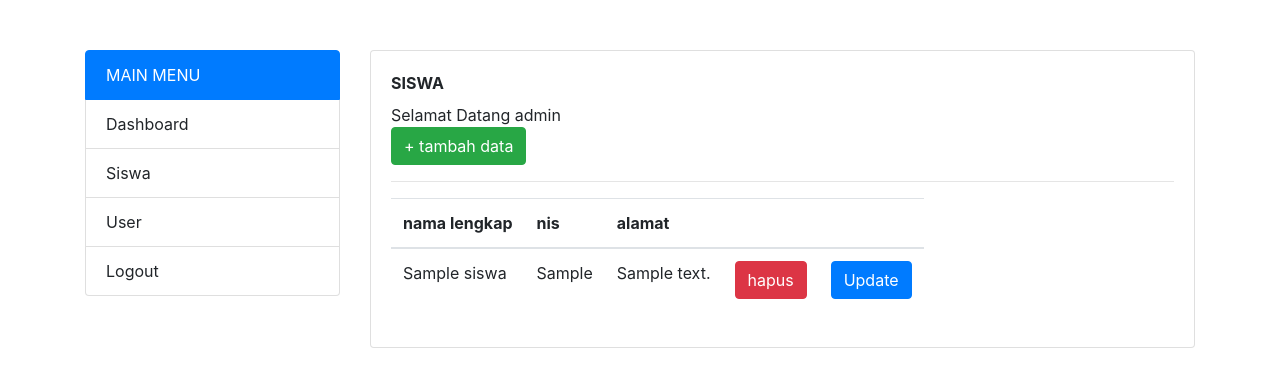
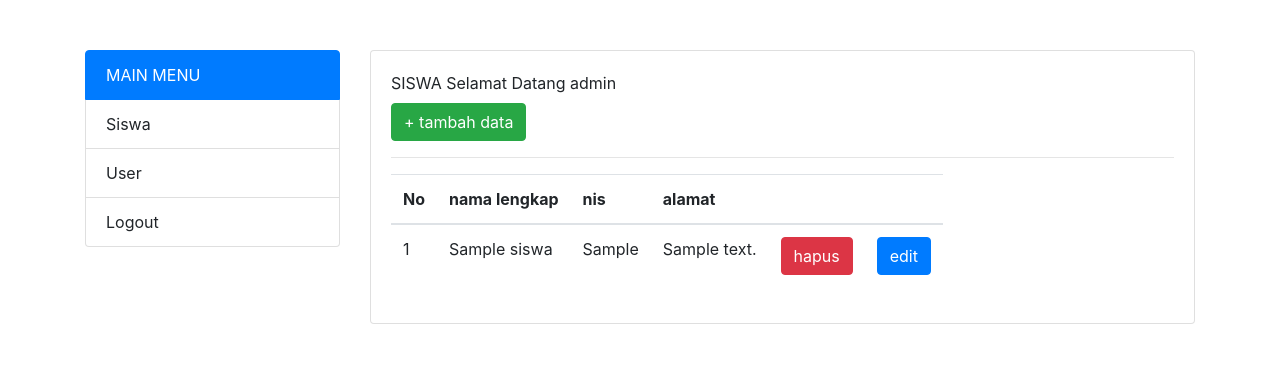
Before and after one commit to Matnay-14/PHP_MYSQLI_AJAX, a PHP site: page /modul-siswa/dashboard.php in a window 1280 px wide. Shown: the top 387 px of the page. Run offline with PHP 8.4, Linux system fonts and the light colour scheme; a user stored in the database is signed in; tables that the repository leaves empty hold one stand-in row (values such as "Sample post").

Commit message:
new commit

```diff
--- a/assets/menu.php
+++ b/assets/menu.php
@@ -1,9 +1,10 @@
 <div class="col-md-3">
     <ul class="list-group">
         <li class="list-group-item active">MAIN MENU</li>
-        <a href="dashboard.php" class="list-group-item" style="color: #212529;">Dashboard</a>
         <a href="http://<?php echo $_SERVER['SERVER_NAME'] ?>/PHP_MYSQLI_AJAX/modul-siswa/dashboard.php" class="list-group-item" style="color: #212529;">Siswa</a>
-        <a href="http://<?php echo $_SERVER['SERVER_NAME'] ?>/PHP_MYSQLI_AJAX/modul-user/dashboard.php" class="list-group-item" style="color: #212529;">User</a>
+        <?php if ($_SESSION['level'] == 1) { ?>
+            <a href="http://<?php echo $_SERVER['SERVER_NAME'] ?>/PHP_MYSQLI_AJAX/modul-user/dashboard.php" class="list-group-item" style="color: #212529;">User</a>
+        <?php } ?>
         <a href="http://<?php echo $_SERVER['SERVER_NAME'] ?>/PHP_MYSQLI_AJAX/modul-user/logout.php" class="list-group-item" style="color: #212529;">Logout</a>
     </ul>
 </div>
--- a/modul-siswa/dashboard.php
+++ b/modul-siswa/dashboard.php
@@ -24,12 +24,13 @@ if (isset($_POST['hapusSiswa'])) {
     $q = "DELETE FROM tbl_siswa WHERE id_siswa = '$id_siswa'";
     $connection->query($q);
 }
-//jika tombol update di klil
+// jika tombol update di klik
 if (isset($_POST['update'])) {
+    $id_siswa = $_POST['id_siswa'];
     $nama_lengkap = $_POST['nama_lengkap'];
     $nis = $_POST['nis'];
     $alamat = $_POST['alamat'];
-    $q = "UPDATE tbl_siswa SET nama_lengkap = '$nama_lengkap' , nis = '$nis' , alamat =  '$alamat' WHERE id_siswa = '$id_siswa' ";
+    $q = "UPDATE tbl_siswa SET nama_lengkap='$nama_lengkap', nis='$nis', alamat='$alamat' WHERE id_siswa = '$id_siswa'";
     $connection->query($q);
 }
 ?>
@@ -51,14 +52,13 @@ if (isset($_POST['update'])) {
         <div class="row">
 
             <?php include '../assets/menu.php';
-            // echo $_SERVER['SERVER_NAME'];
             ?>
 
             <div class="col-md-9">
                 <div class="card">
                     <div class="card-body">
-                        <label><b>SISWA</b></label><br>
-                        Selamat Datang <?php echo $_SESSION['nama_lengkap'] ?>
+                        <label>SISWA</label>
+                        Selamat Datang <?php echo $_SESSION['username'] ?>
                         <br>
                         <button class="btn btn-success" data-toggle="modal" data-target="#modalAdd">+ tambah data</button>
                         <div class="modal fade" id="modalAdd" tabindex="-1" role="dialog" aria-labelledby="modalAddLabel" aria-hidden="true">
@@ -73,7 +73,7 @@ if (isset($_POST['update'])) {
                                             </div>
                                             <div class="form-group">
                                                 <label>NIS</label>
-                                                <input type="text" placeholder="isikan NIS" name="nis" id="" class="form-control">
+                                                <input type="text" placeholder="isikan nama NIS" name="nis" id="" class="form-control">
                                             </div>
                                             <div class="form-group">
                                                 <label>Alamat</label>
@@ -91,6 +91,7 @@ if (isset($_POST['update'])) {
                         <table class="table table-responsive">
                             <thead>
                                 <tr>
+                                    <th>No</th>
                                     <th>nama lengkap</th>
                                     <th>nis</th>
                                     <th>alamat</th>
@@ -100,10 +101,13 @@ if (isset($_POST['update'])) {
                             </thead>
                             <tbody>
                                 <?php
+                                $no = 1;
                                 $q = "SELECT * FROM tbl_siswa";
                                 $r = $connection->query($q);
                                 while ($d = mysqli_fetch_object($r)) { ?>
                                     <tr>
+                                        <td><?= $no;
+                                            $no++; ?></td>
                                         <td>
                                             <?= $d->nama_lengkap ?>
                                         </td>
@@ -116,32 +120,37 @@ if (isset($_POST['update'])) {
                                         <td>
                                             <form action="" method="post">
                                                 <input type="hidden" name="id_siswa" value="<?= $d->id_siswa ?>">
-                                                <button name="hapusSiswa" class="btn btn-danger">hapus
+                                                <button name="hapusSiswa" class="btn btn-danger">hapus<font-awesome-icon icon="fa-solid fa-trash" />
                                             </form>
                                         </td>
-                                        <td>
-                                            <button class="btn btn-primary" data-toggle="modal" data-target="#modalUpdate<?= $d-> id_siswa ?>">Update</button>
-                                            <div class="modal fade" id="modal-dialog" role="document">
+
+                                        <td><button class="btn btn-primary" data-toggle="modal" data-target="#modalUpdate<?= $d->id_siswa ?>">edit</button>
+                                            <div class="modal fade" id="modalUpdate<?= $d->id_siswa ?>">
+                                                <div class="modal-dialog" role="document">
+                                                    <div class="modal-dialog" role="document">
                                                         <div class="modal-content">
-                                                    <div class="modal-header">Update Data</div>
+                                                            <div class="modal-header">Edit Data</div>
+                                                            <div class="modal-body">
                                                                 <form action="" method="post">
-                                                        <input type="hidden" name="id_siswa" value=" <?= $d -> id_siswa ?> ">
+                                                                    <input type="hidden" name="id_siswa" value="<?= $d->id_siswa ?>">
                                                                     <div class="form-group">
                                                                         <label>Nama Lengkap</label>
-                                                            <input type="text" value=" <?= $d-> nama_lengkap ?>" placeholder="Isikan nama" name="nama_lengkap" id="" class="form-control">
+                                                                        <input type="text" value="<?= $d->nama_lengkap ?>" placeholder="isikan nama anda" name="nama_lengkap" id="" class="form-control">
                                                                     </div>
                                                                     <div class="form-group">
                                                                         <label>NIS</label>
-                                                            <input type="text" value=" <?= $d-> nis ?>" placeholder="Isikan nis" name="nis" id="" class="form-control">
+                                                                        <input type="text" value="<?= $d->nis ?>" placeholder="isikan nama NIS" name="nis" id="" class="form-control">
                                                                     </div>
                                                                     <div class="form-group">
                                                                         <label>Alamat</label>
-                                                            <input type="text" value=" <?= $d-> alamat ?>" placeholder="Isikan alamat" name="alamat" id="" class="form-control">
+                                                                        <input type="text" value="<?= $d->alamat ?>" placeholder="isikan alamat" name="alamat" id="" class="form-control">
                                                                     </div>
                                                                     <div class="form-group">
-                                                            <button name="update" type="submit" class="from-control btn btn-primary">Update</button>
+                                                                        <button name="update" type="submit" class="form-control btn btn-primary">Update</button>
                                                                     </div>
                                                                 </form>
+                                                            </div>
+                                                        </div>
                                                     </div>
                                                 </div>
                                         </td>
@@ -160,6 +169,7 @@ if (isset($_POST['update'])) {
 
     <script src="https://cdnjs.cloudflare.com/ajax/libs/jquery/3.4.1/jquery.min.js"></script>
     <script src="https://stackpath.bootstrapcdn.com/bootstrap/4.4.1/js/bootstrap.min.js"></script>
+    <script src="https://cdnjs.cloudflare.com/ajax/libs/font-awesome/6.2.1/css/all.min.css"></script>
 </body>
 
 </html>
--- a/modul-user/cek-login.php
+++ b/modul-user/cek-login.php
@@ -20,6 +20,7 @@ if ($num_row >= 1) {
     $_SESSION['id_user']       = $row['id_user'];
     $_SESSION['nama_lengkap'] = $row['nama_lengkap'];
     $_SESSION['username']       = $row['username'];
+    $_SESSION['level']       = $row['level'];
 } else {
 
     echo "error";
--- a/modul-user/dashboard.php
+++ b/modul-user/dashboard.php
@@ -160,6 +160,7 @@ if (isset($_POST['update'])) {
     <script src="https://cdnjs.cloudflare.com/ajax/libs/jquery/3.4.1/jquery.min.js"></script>
     <script src="https://stackpath.bootstrapcdn.com/bootstrap/4.4.1/js/bootstrap.min.js"></script>
     <script src="https://cdnjs.cloudflare.com/ajax/libs/limonte-sweetalert2/8.11.8/sweetalert2.all.min.js"></script>
+    <script src="https://cdnjs.cloudflare.com/ajax/libs/font-awesome/6.2.1/css/all.min.css"></script>
 </body>
 <script>
     $(document).ready(function() {
--- a/modul-user/index.php
+++ b/modul-user/index.php
@@ -95,7 +95,7 @@
                                         showConfirmButton: false
                                     })
                                     .then(function() {
-                                        window.location.href = "dashboard.php";
+                                        window.location.href = "../modul-siswa/dashboard.php";
                                     });
 
                             } else {
```
Lines whose indentation alone changed are shown as unchanged.
